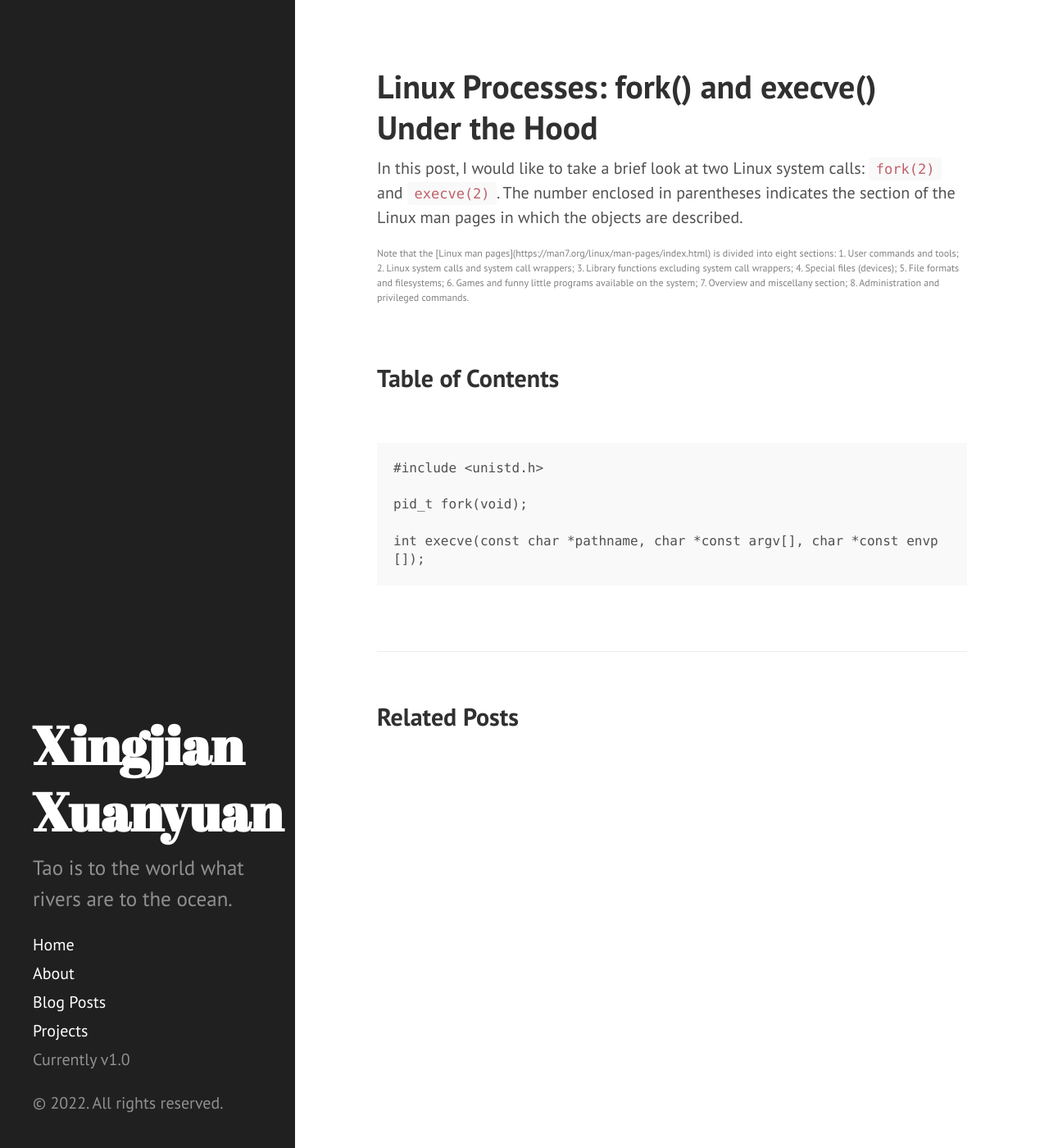
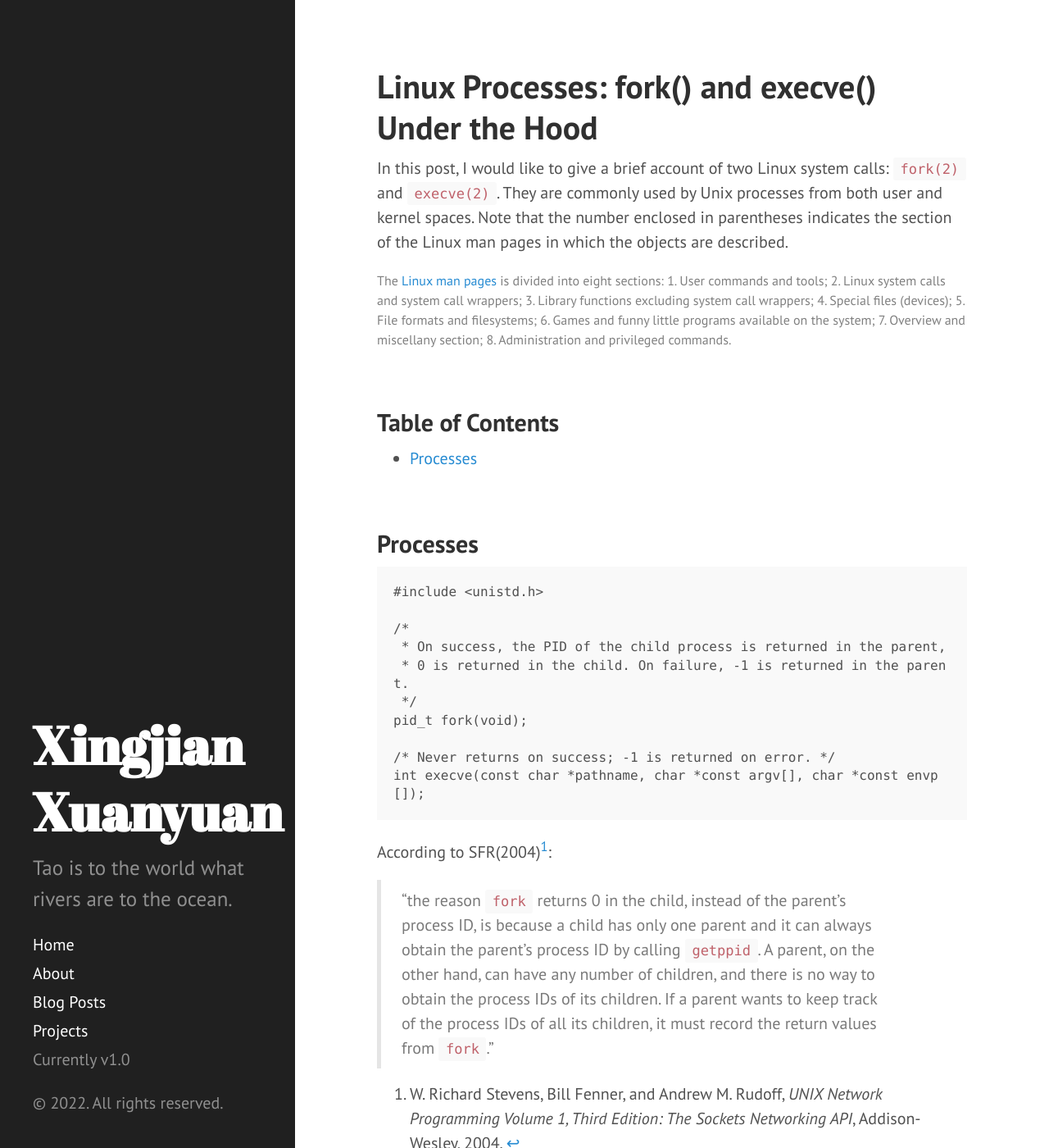
Before and after one commit to XingjianXuanyuan/XingjianXuanyuan.github.io, a Jekyll site: the page built from _posts/2021-12-25-fork-execve.md, in a window 1280 px wide and 1400 px high. Shown: the whole window at 82% size. Built offline with Jekyll 4.4.1, drawn with Linux system fonts in a browser that asks for light colours.

```diff
--- a/_posts/2021-12-25-fork-execve.md
+++ b/_posts/2021-12-25-fork-execve.md
@@ -4,24 +4,16 @@ title: "Linux Processes: fork() and execve() Under the Hood"
 category: "Computing Systems"
 ---
 
-In this post, I would like to take a brief look at two Linux system calls: [<code>fork(2)</code>](https://man7.org/linux/man-pages/man2/fork.2.html) and [<code>execve(2)</code>](https://man7.org/linux/man-pages/man2/execve.2.html). The number enclosed in parentheses indicates the section of the Linux man pages in which the objects are described.
+In this post, I would like to give a brief account of two Linux system calls: [<code>fork(2)</code>](https://man7.org/linux/man-pages/man2/fork.2.html) and [<code>execve(2)</code>](https://man7.org/linux/man-pages/man2/execve.2.html). They are commonly used by Unix processes from both user and kernel spaces. Note that the number enclosed in parentheses indicates the section of the Linux man pages in which the objects are described.
 
-<p style="color:gray; font-size:60%;">Note that the [Linux man pages](https://man7.org/linux/man-pages/index.html) is divided into eight sections:
-
+<p style="color:gray; font-size:80%;">The <a href="https://man7.org/linux/man-pages/index.html">Linux man pages</a> is divided into eight sections:
 1. User commands and tools;
-
 2. Linux system calls and system call wrappers;
-
 3. Library functions excluding system call wrappers;
-
 4. Special files (devices);
-
 5. File formats and filesystems;
-
 6. Games and funny little programs available on the system;
-
 7. Overview and miscellany section;
-
 8. Administration and privileged commands.</p>
 
 <!-- excerpt-end -->
@@ -33,10 +25,23 @@ In this post, I would like to take a brief look at two Linux system calls: [<cod
 {:toc}
 <br />
 
+## Processes
+
 ~~~ C
 #include <unistd.h>
 
+/*
+ * On success, the PID of the child process is returned in the parent,
+ * 0 is returned in the child. On failure, -1 is returned in the parent.
+ */
 pid_t fork(void);
 
+/* Never returns on success; -1 is returned on error. */
 int execve(const char *pathname, char *const argv[], char *const envp[]);
 ~~~
+
+According to SFR(2004)[^1]:
+
+> "the reason <code>fork</code> returns 0 in the child, instead of the parent's process ID, is because a child has only one parent and it can always obtain the parent's process ID by calling <code>getppid</code>. A parent, on the other hand, can have any number of children, and there is no way to obtain the process IDs of its children. If a parent wants to keep track of the process IDs of all its children, it must record the return values from <code>fork</code>."
+
+[^1]: W. Richard Stevens, Bill Fenner, and Andrew M. Rudoff, *UNIX Network Programming Volume 1, Third Edition: The Sockets Networking API*, Addison-Wesley, 2004.
```
Also changed, not shown: _posts/2022-05-01-copulas.md (+14 -2 lines), 1 other file.
